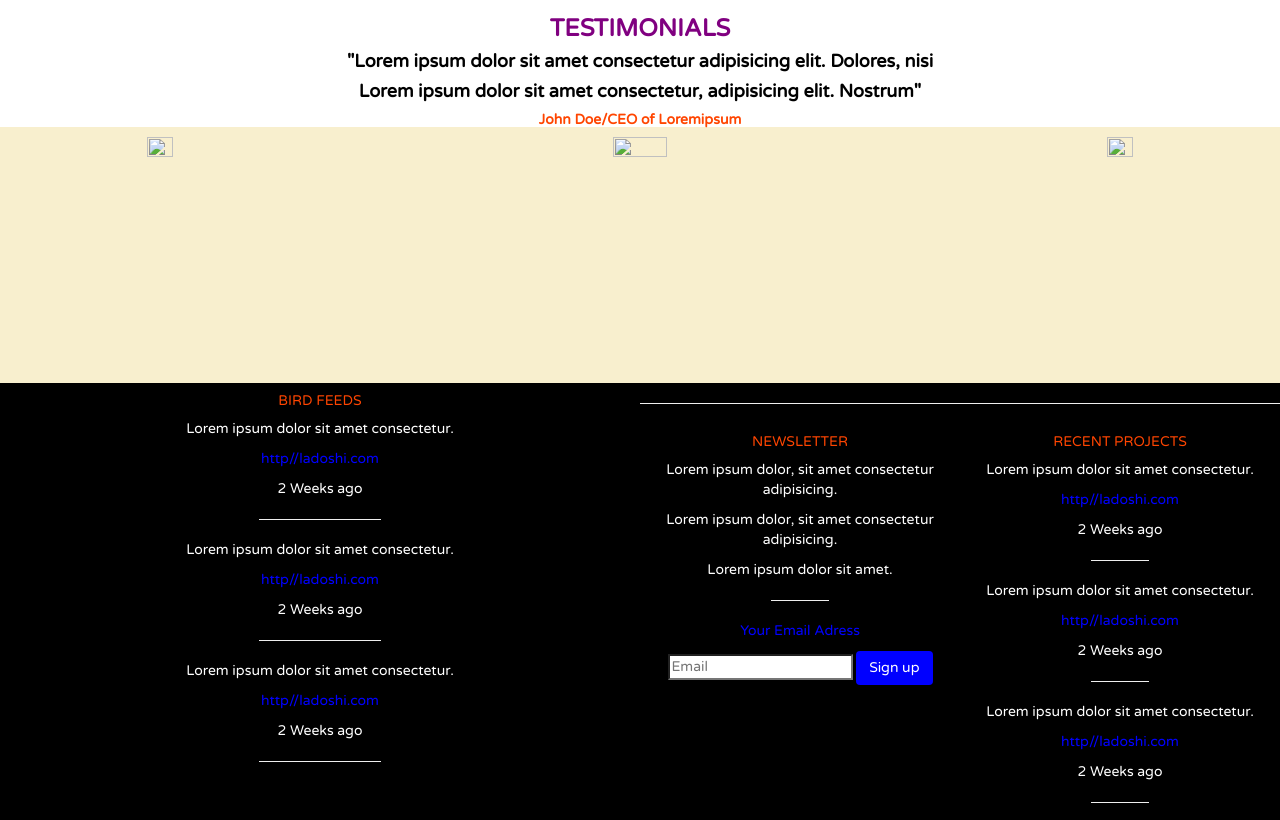
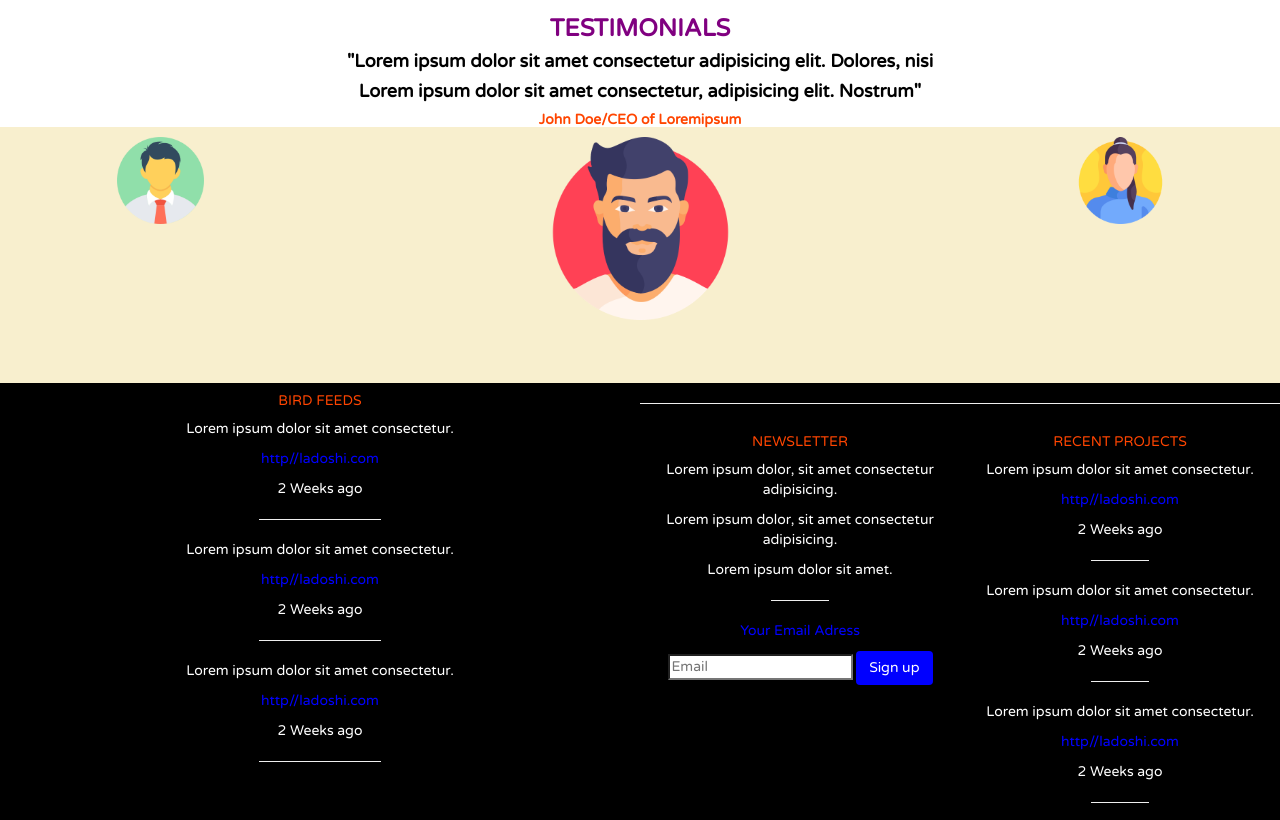
Before and after one commit to 2005Emmanuel/single-page-website, a plain HTML site: page index.html in a window 1280 px wide. Shown: the part 1680-2500 px from the top of the page. Drawn offline with nearby package versions, Linux system fonts and the light colour scheme; the site is published under a folder, as on GitHub Pages, so addresses that start at the root find nothing.

Commit message:
Update index.html

```diff
--- a/index.html
+++ b/index.html
@@ -44,7 +44,7 @@ font-family: 'Varela Round', sans-serif; background-color:#f8efce;">
 
       <!-- IMAGE-SECTION -->
       <div class=".container">
-        <img class="img-responsive" id="img2" src="/pngwing.com.png" alt="background image">
+        <img class="img-responsive" id="img2" src="pngwing.com.png" alt="background image">
       </div>
 
 
@@ -171,9 +171,9 @@ font-family: 'Varela Round', sans-serif; background-color:#f8efce;">
       <h5 style="color: orangered;font-weight: bold;">John Doe/CEO of Loremipsum</h5>
 
       <div class="row, text-center">
-      <div class="col-xs-3"><img style="width: 30%; height: 10%;"   src="/man (1).png"alt=""></div>
-      <div class="col-xs-6"><img style="width: 30%; height: 10%;"   src="/man.png" alt=""></div>
-      <div class="col-xs-3"><img style="width: 30%; height: 10%;"   src="/woman.png" alt=""></div>
+      <div class="col-xs-3"><img style="width: 30%; height: 10%;"   src="man (1).png"alt=""></div>
+      <div class="col-xs-6"><img style="width: 30%; height: 10%;"   src="man.png" alt=""></div>
+      <div class="col-xs-3"><img style="width: 30%; height: 10%;"   src="woman.png" alt=""></div>
     </div>
     </div>
 
```
